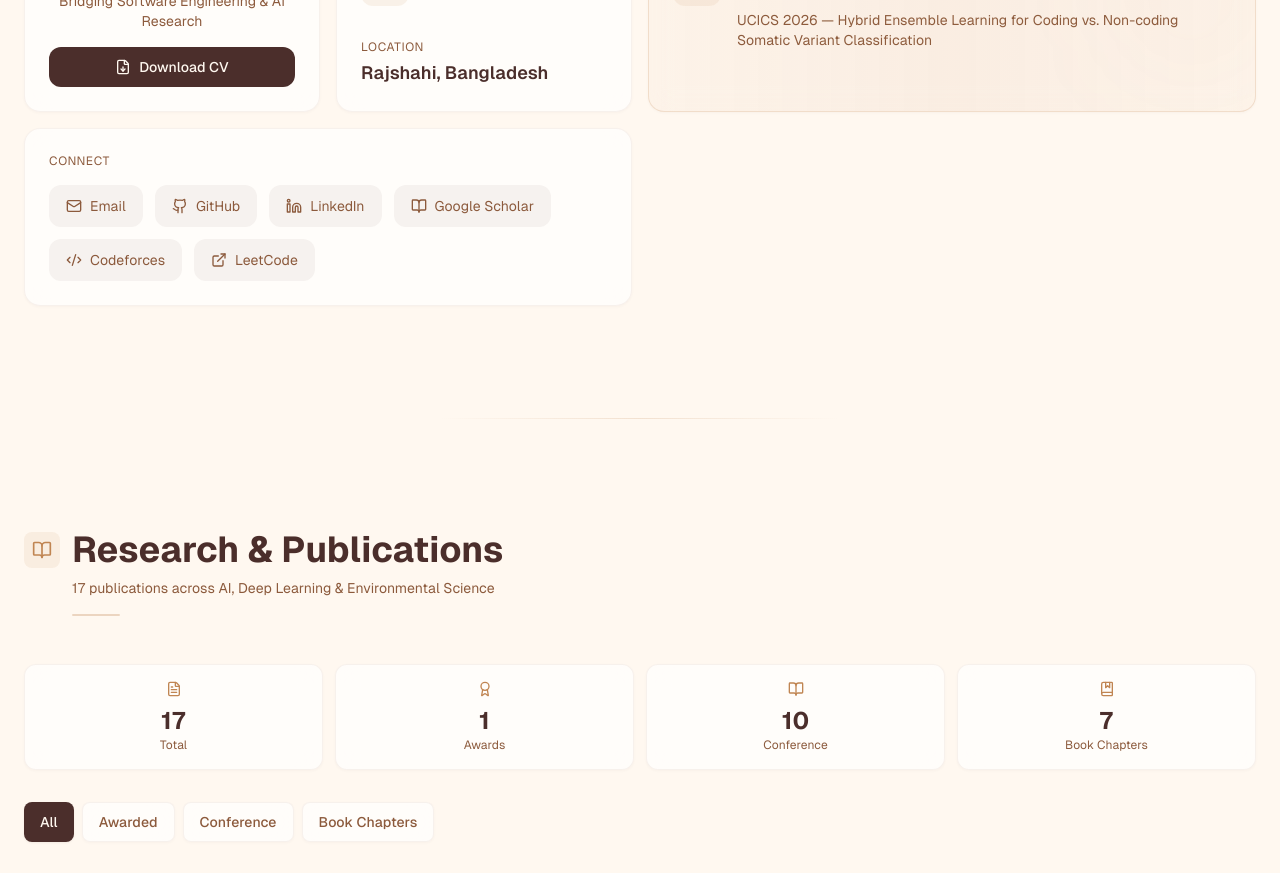
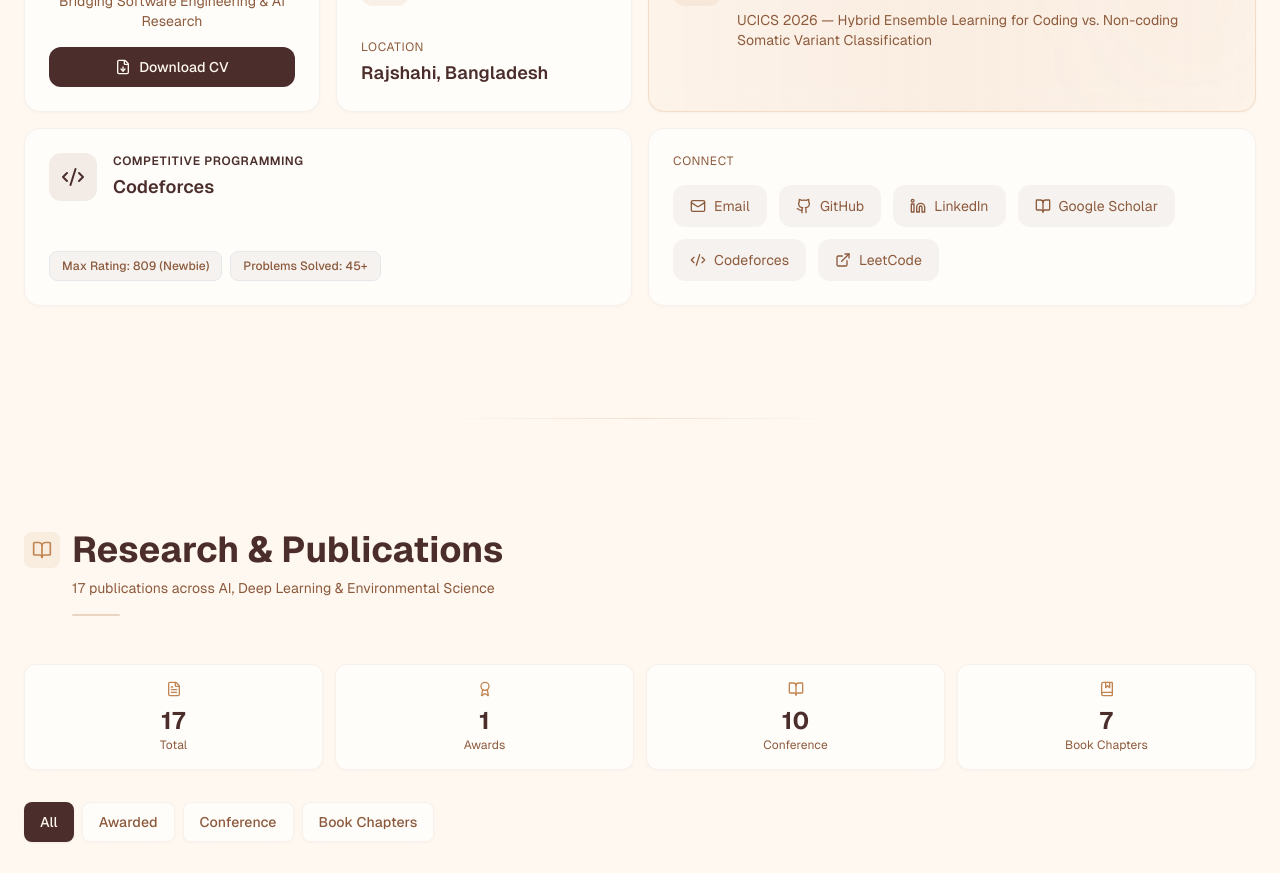
Before and after one commit to asifahamed11/asif-ahamed-portfolio, a Next.js app: page /asif-ahamed-portfolio/ in a window 1280 px wide. Shown: the part 1320-2193 px from the top of the page. Built offline with nearby package versions, Linux system fonts and the light colour scheme.

Commit message:
feat: add About component with personal info, education, and social links

```diff
--- a/src/components/About.tsx
+++ b/src/components/About.tsx
@@ -125,6 +125,27 @@ export default function About() {
             </div>
           </motion.div>
 
+          {/* Competitive Programming */}
+          <motion.div variants={itemVariants} className="sm:col-span-2 glass rounded-2xl p-5 sm:p-6 flex flex-col justify-between">
+            <div className="flex items-start gap-3 sm:gap-4 mb-4">
+              <div className="p-2.5 sm:p-3 rounded-xl bg-mocha/10 text-coffee shrink-0">
+                <Code2 className="w-5 h-5 sm:w-6 sm:h-6" />
+              </div>
+              <div className="min-w-0">
+                <p className="text-coffee text-[11px] sm:text-xs font-semibold uppercase tracking-wider mb-1">Competitive Programming</p>
+                <h3 className="text-base sm:text-lg font-semibold text-coffee">Codeforces</h3>
+              </div>
+            </div>
+            <div className="flex flex-wrap gap-2">
+              <span className="inline-flex items-center gap-1.5 px-3 py-1.5 rounded-lg bg-coffee/5 border border-coffee/8 text-xs font-medium text-mocha">
+                Max Rating: 809 (Newbie)
+              </span>
+              <span className="inline-flex items-center gap-1.5 px-3 py-1.5 rounded-lg bg-coffee/5 border border-coffee/8 text-xs font-medium text-mocha">
+                Problems Solved: 45+
+              </span>
+            </div>
+          </motion.div>
+
           {/* Social Links */}
           <motion.div variants={itemVariants} className="sm:col-span-2 glass rounded-2xl p-5 sm:p-6">
             <p className="text-mocha text-xs uppercase tracking-wider mb-3 sm:mb-4">Connect</p>
```
